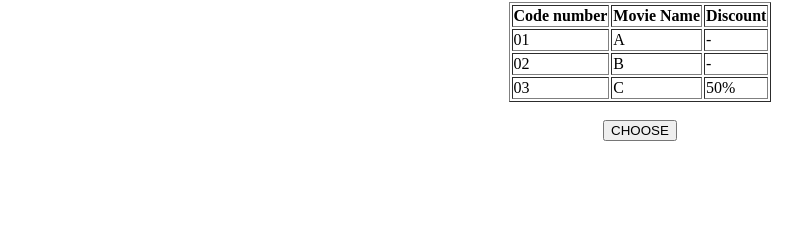
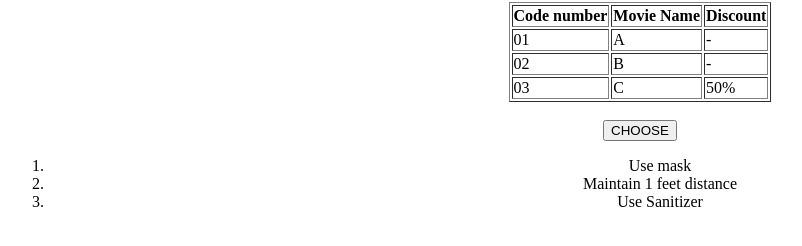
Before and after one commit to karthikaa1727/TicketApp_UI, a plain HTML site: page movielist.html in a window 1280 px wide. Shown: the part 78-324 px from the top of the page, without its empty margins (0-802 px from the left). Drawn offline with Linux system fonts and the light colour scheme.

Commit message:
Update movielist.html

```diff
--- a/movielist.html
+++ b/movielist.html
@@ -21,6 +21,12 @@
 </table>
 <br>
 <button>CHOOSE</button>
+  <br>
+  <ol>
+  <li>Use mask </li>
+  <li>Maintain 1 feet distance</li>
+  <li>Use Sanitizer</li>
+</ol>
 </form></center>
 </body>
 </html>
```
